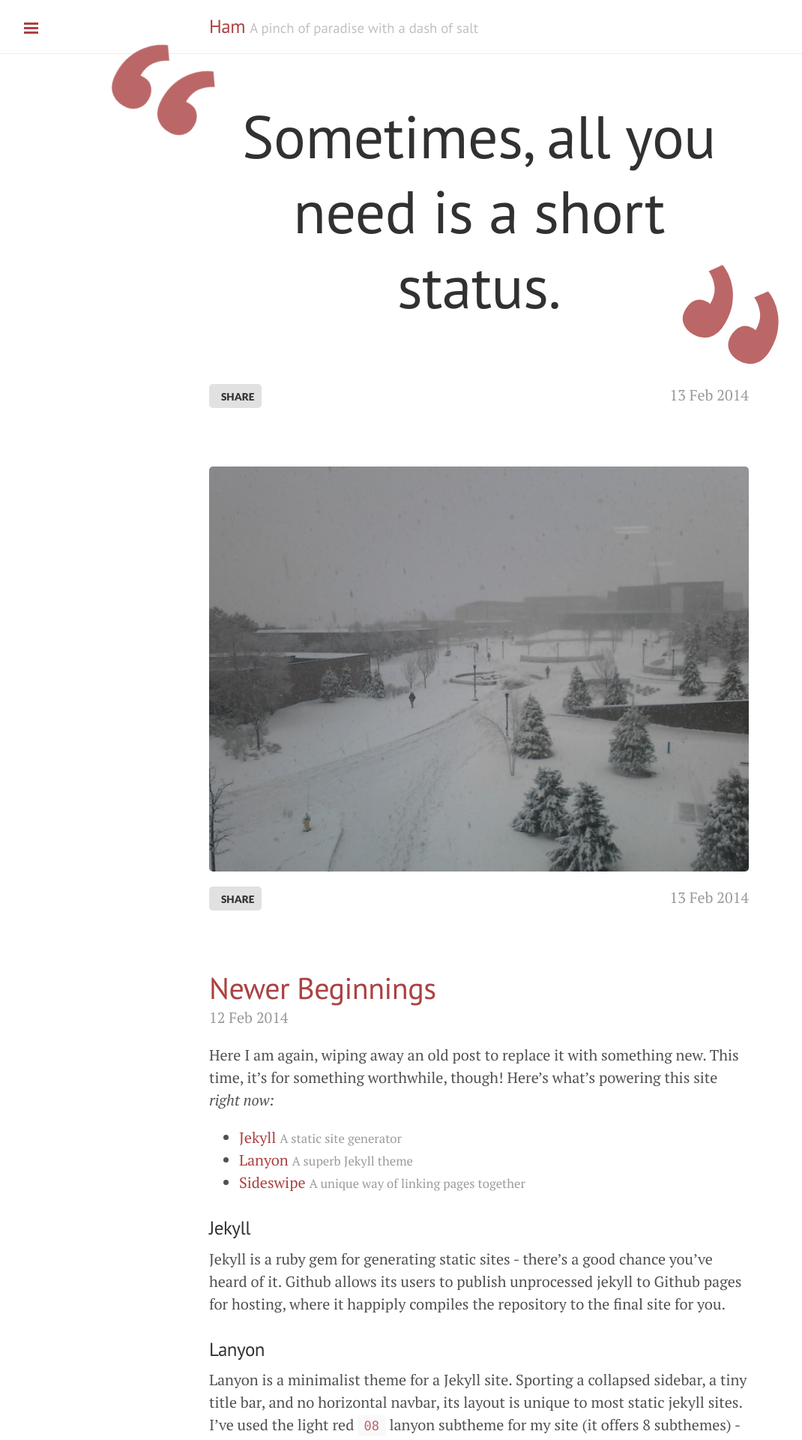
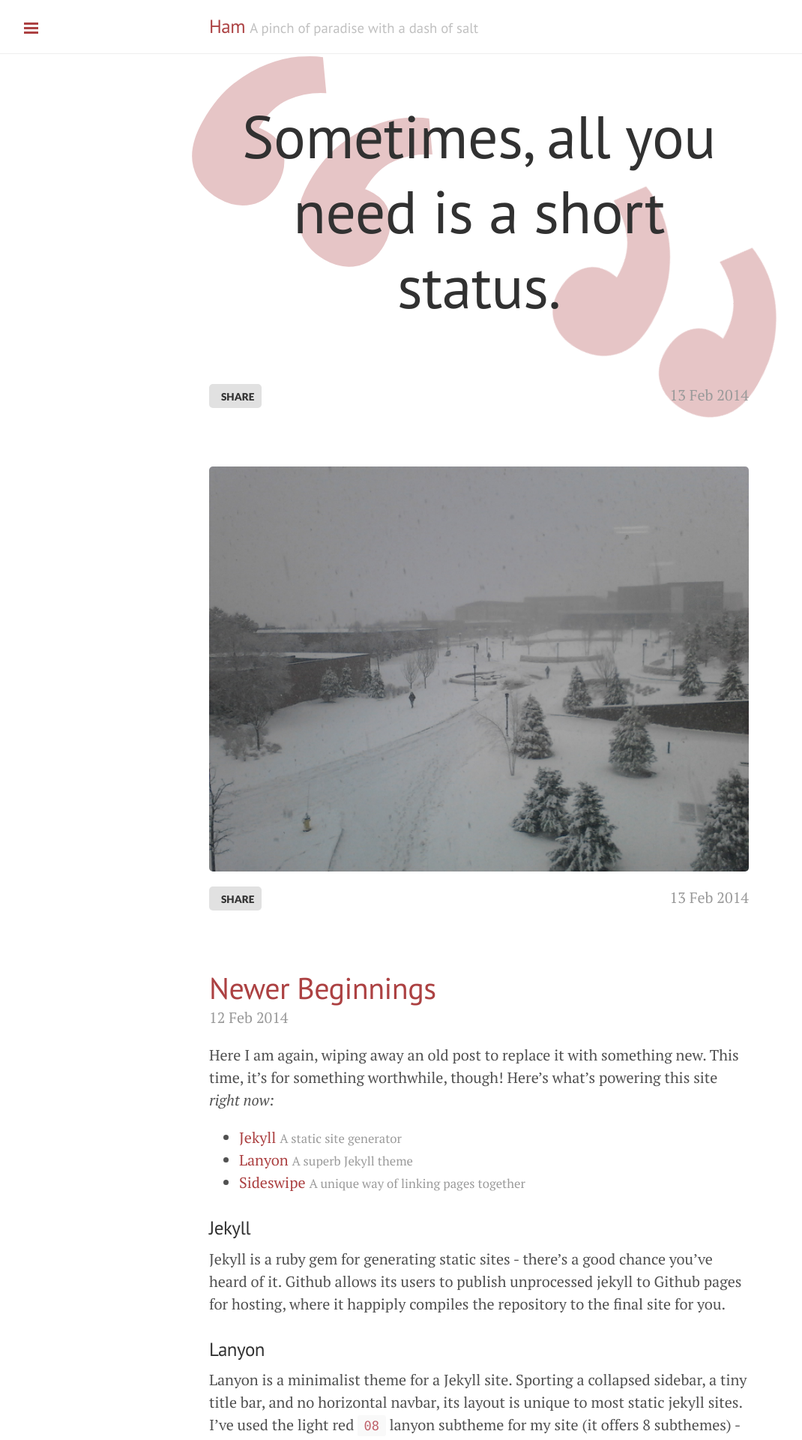
Before and after one commit to weswigham/weswigham.github.io, a Jekyll site: the page built from blog.html, in a window 1280 px wide. Shown: the top 1920 px of the page at 75% size, without its empty margins (1-1071 px from the left). Built offline with Jekyll 4.4.1, drawn with Linux system fonts in a browser that asks for light colours; nearby versions of some CDN libraries; some web fonts are replaced; Markdown is read by kramdown in place of the engine named in the settings.

Commit message:
redesigned status quotes

```diff
--- a/public/css/overrides.css
+++ b/public/css/overrides.css
@@ -7,34 +7,32 @@
   font-size: 4em;
   position: relative;
   text-align: center;
+  padding-left: 0.3em;
+  padding-right: 0.3em;
 }
 
 .status .leftq {
-  font-size: 6em;
+  font-size: 14em;
   transform: rotate(30deg);
   -webkit-transform: rotate(30deg);
   display: inline-block;
   position: absolute;
-  margin-top: -0.4em;
-  margin-left: -0.45em;
-  top: 0;
-  left: 0;
-  color: rgba(172, 65, 66, 0.8);
-  z-index: 100;
+  top: -0.3em;
+  left: -0.2em;
+  color: rgba(172, 65, 66, 0.3);
+  z-index: -100;
   pointer-events: none;
 }
 
 .status .rightq {
-  font-size: 6em;
+  font-size: 14em;
   transform: scaleX(-1) rotate(150deg);
   -webkit-transform: scaleX(-1) rotate(150deg);
   display: inline-block;
   position: absolute;
-  margin-bottom: -0.4em;
-  margin-right: -0.25em;
-  bottom: 0;
-  right: 0;
-  color: rgba(172, 65, 66, 0.8);
+  bottom: -0.4em;
+  right: -0.2em;
+  color: rgba(172, 65, 66, 0.3);
   z-index: -100;
   pointer-events: none;
 }
```
